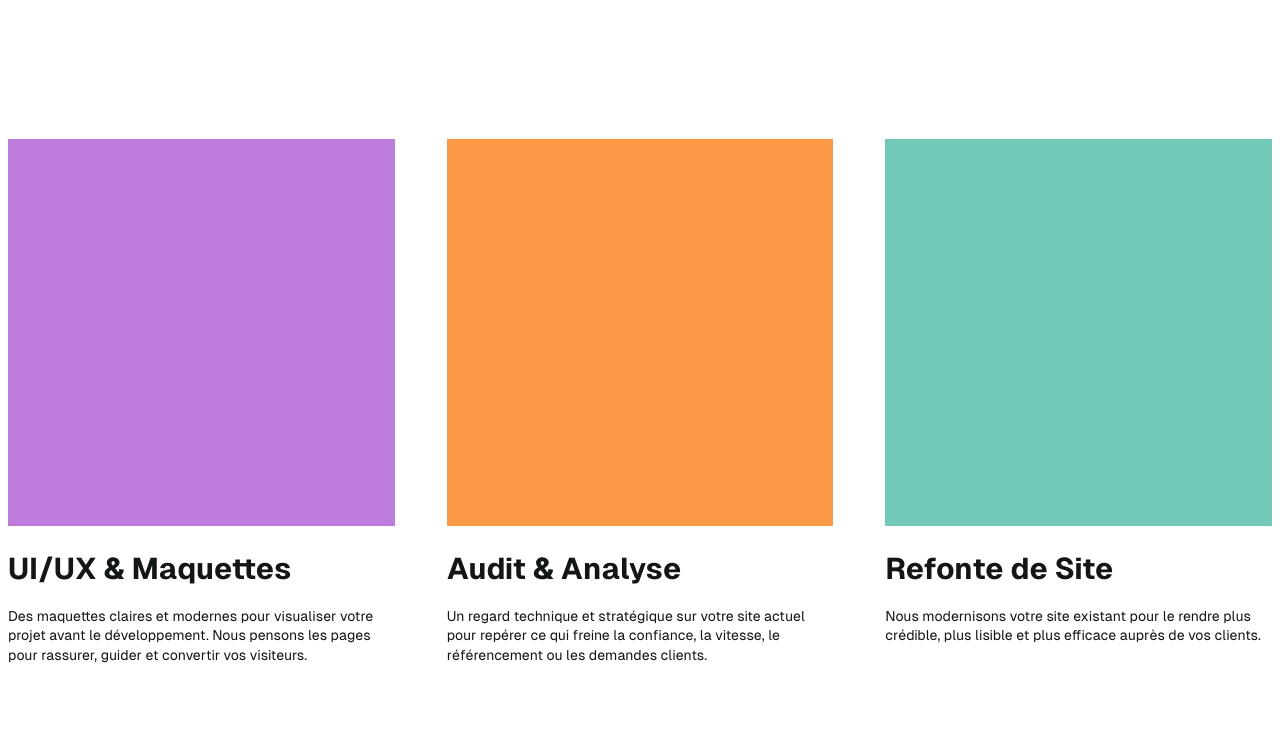
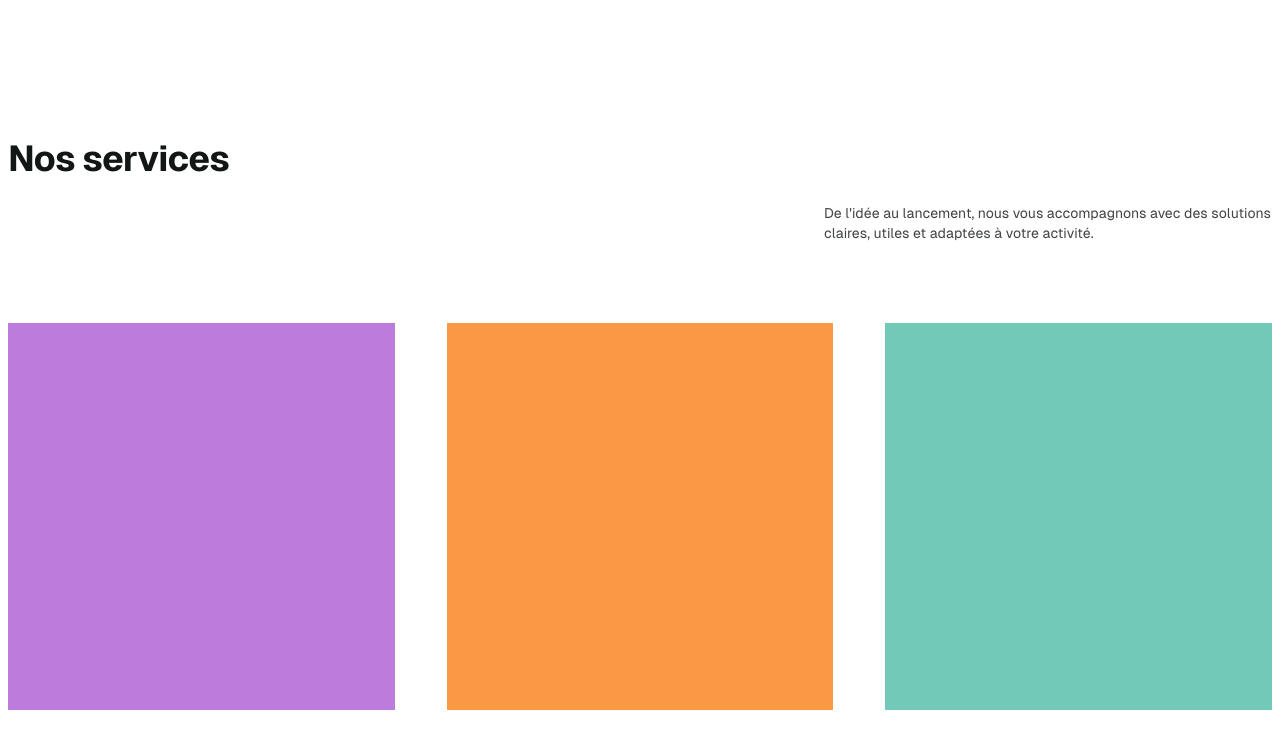
Before and after one commit to twocoderz/twocoderz.team, a React (Vite) app: page / in a window 1280 px wide. Shown: the part 3960-4698 px from the top of the page. Built offline with nearby package versions, Linux system fonts and the light colour scheme.

Commit message:
add header for services

```diff
--- a/src/pages/home/components/Services.tsx
+++ b/src/pages/home/components/Services.tsx
@@ -14,26 +14,48 @@ export default function Services() {
   return (
     <Section id="services" className="bg-white">
       <Container>
+        <div className="flex flex-col gap-p16 md:gap-p20">
+          <div className="flex flex-col gap-p6">
+            <h2 className="text-2xl md:text-3xl lg:text-4xl font-bold text-black tracking-tight">
+              Nos services
+            </h2>
+            <div className="flex flex-col md:flex-row items-start justify-between gap-p8">
+              <div
+                className="hidden min-h-0 min-w-0 md:block md:flex-1"
+                aria-hidden
+              />
+              <p className="text-black-80 text-sm lg:text-md max-w-md shrink-0">
+                De l&apos;idée au lancement, nous vous accompagnons avec des
+                solutions claires, utiles et adaptées à votre activité.
+              </p>
+            </div>
+          </div>
+
           <div
             className="grid grid-cols-1 gap-y-p16 md:grid-cols-2 md:gap-x-p12 lg:grid-cols-3 lg:gap-x-p13 lg:gap-y-p22"
             role="list"
             aria-label="Services"
           >
             {servicesData.map((service) => (
-            <article key={service.id} className="flex flex-col" role="listitem">
+              <article
+                key={service.id}
+                className="flex flex-col"
+                role="listitem"
+              >
                 <div
                   className={`aspect-square w-full ${SERVICE_COLOR_CLASSES[service.id] ?? "bg-primary"}`}
                   aria-hidden
                 />
-              <h2 className="mt-p6 text-2xl font-bold leading-tight text-black md:text-3xl">
+                <h3 className="mt-p6 text-2xl font-bold leading-tight text-black md:text-3xl">
                   {service.title}
-              </h2>
+                </h3>
                 <p className="mt-p5 max-w-sm text-r14 leading-snug text-black">
                   {service.description}
                 </p>
               </article>
             ))}
           </div>
+        </div>
       </Container>
     </Section>
   );
```
Lines whose indentation alone changed are shown as unchanged.
